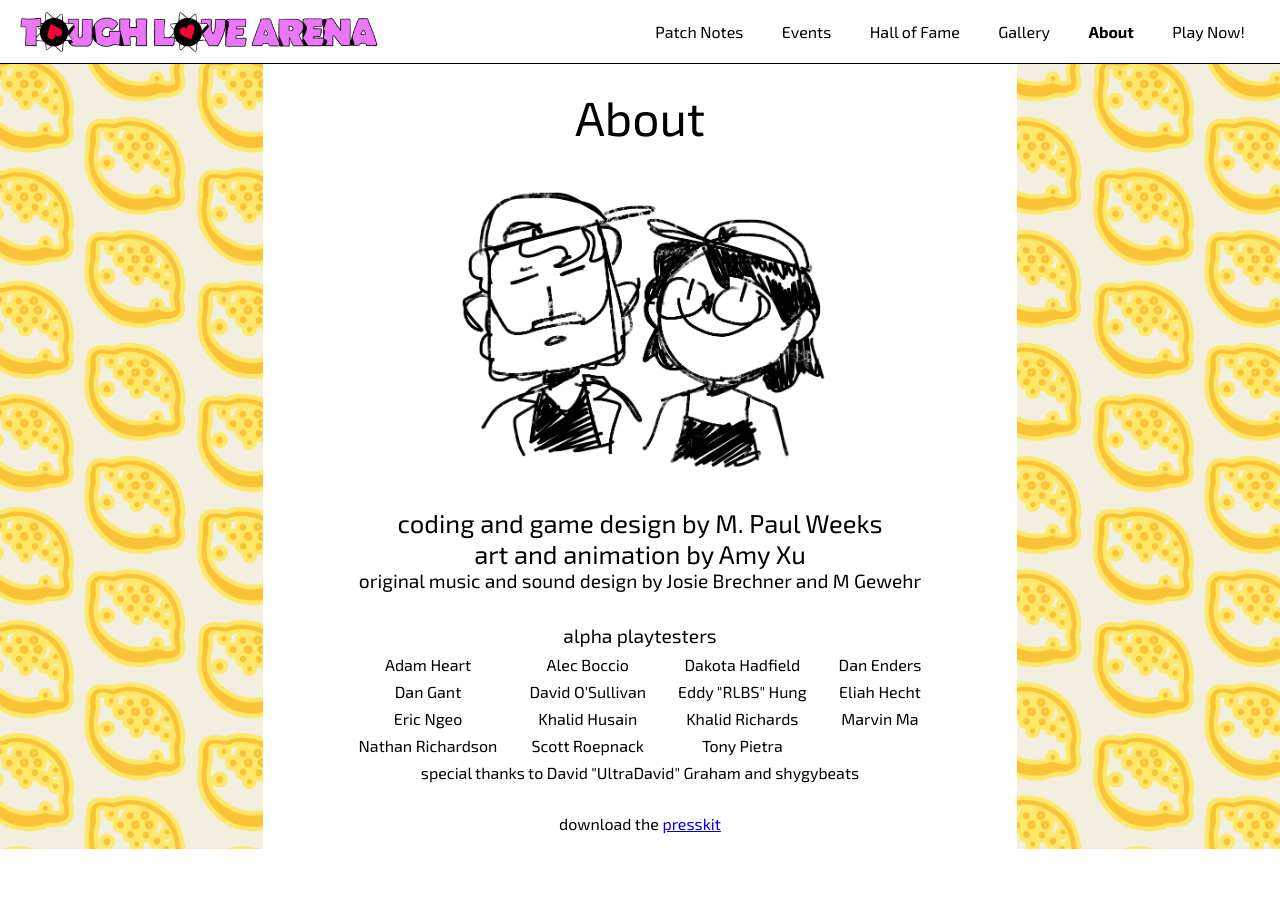
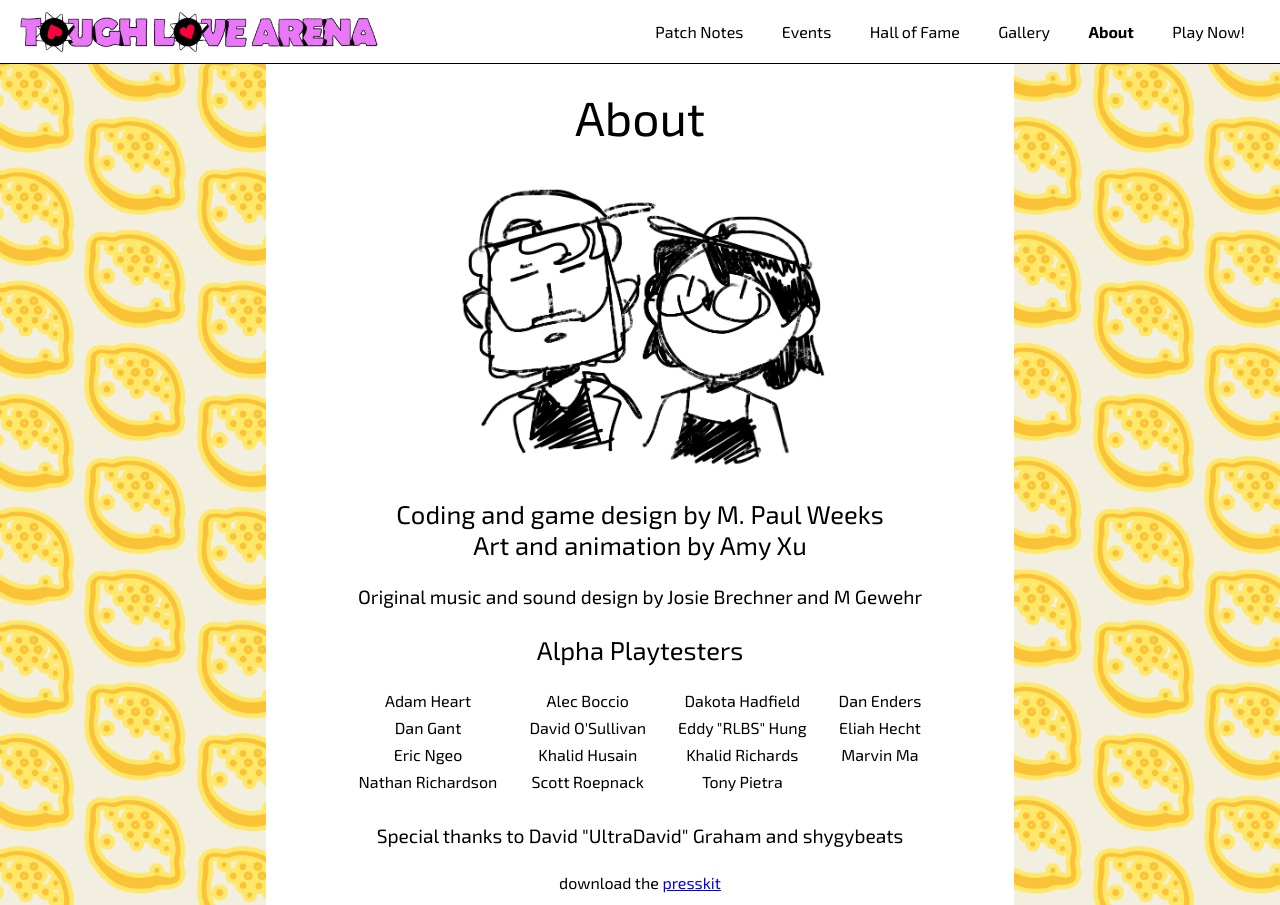
Before and after one commit to toughlovearena/about.toughlovearena.com, a Next.js app: page /about in a window 1280 px wide. Before the commit the page ends 849 px from the top, so only its background shows below. Built offline with nearby package versions, Linux system fonts and the light colour scheme.

Commit message:
style and format about page

```diff
--- a/components/about/AboutInfo.module.css
+++ b/components/about/AboutInfo.module.css
@@ -2,7 +2,7 @@
   text-align: center;
 }
 .container section {
-  margin: 1em;
+  margin: 0.8em;
 }
 
 img.team {
--- a/components/about/AboutInfo.tsx
+++ b/components/about/AboutInfo.tsx
@@ -32,22 +32,28 @@ export const AboutInfo = () => (
       </section>
       <section>
         <div className={styles.large}>
-          coding and game design by M. Paul Weeks
+          Coding and game design by M. Paul Weeks
           <br/>
-          art and animation by Amy Xu
+          Art and animation by Amy Xu
         </div>
+      </section>
+      <section>
         <div className={styles.medium}>
-          original music and sound design by Josie Brechner and M Gewehr
+          Original music and sound design by Josie Brechner and M Gewehr
         </div>
       </section>
 
       <section>
+        <div className={styles.large}>
+          Alpha Playtesters
+        </div>
+      </section>
+      <section>
+        <TextColumns text={playtesters} />
+      </section>
+      <section>
         <div className={styles.medium}>
-          alpha playtesters
-        </div>
-        <TextColumns text={playtesters} />
-        <div>
-          special thanks to David "UltraDavid" Graham and shygybeats
+          Special thanks to David "UltraDavid" Graham and shygybeats
         </div>
       </section>
 
--- a/components/about/TextColumns.module.css
+++ b/components/about/TextColumns.module.css
@@ -11,4 +11,5 @@ div.column {
 div.text {
   text-align: center;
   margin: 0.5em 1em;
+  margin-top: 0;
 }
```
